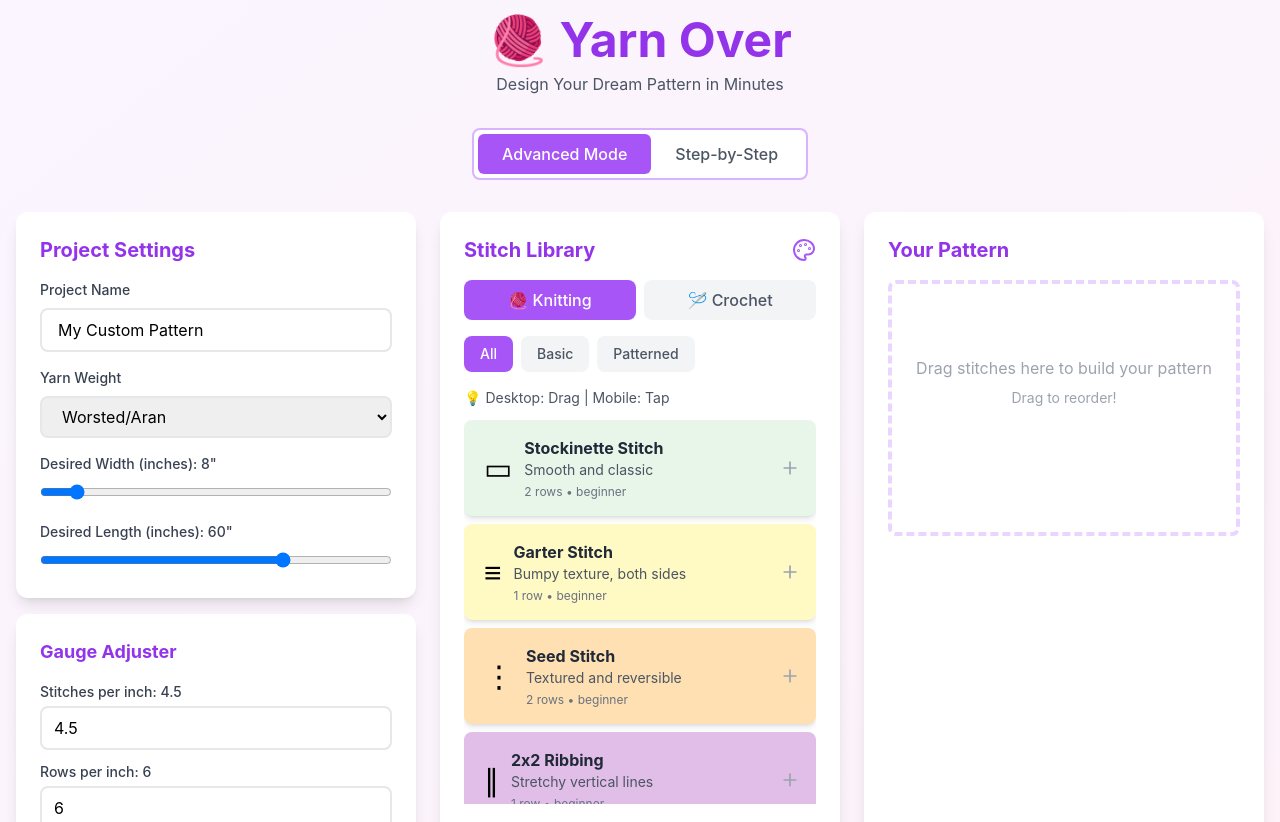
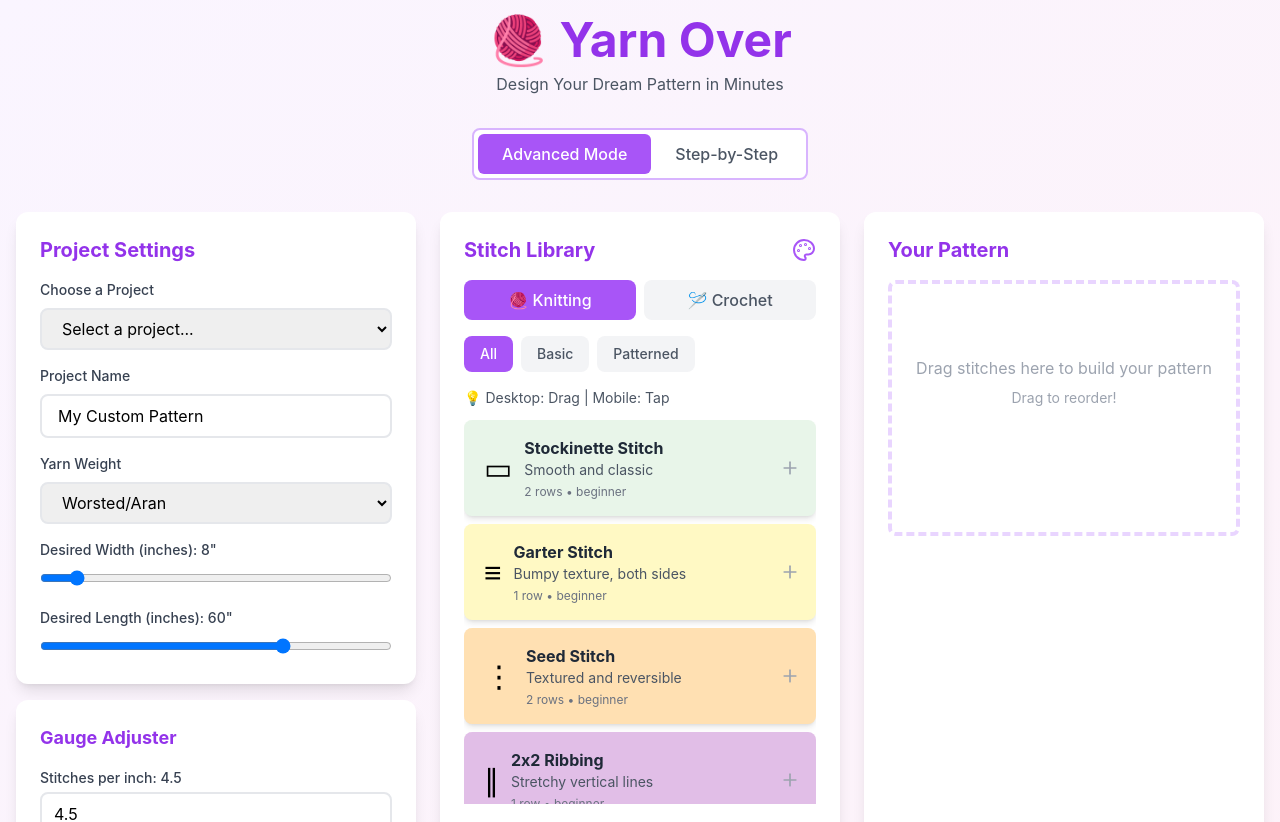
Before and after one commit to Yarn-Over/yarn-over, a React (Vite) app: page / in a window 1280 px wide. Shown: the top 822 px of the page. Built offline with nearby package versions, Linux system fonts and the light colour scheme.

Commit message:
Update App.jsx

```diff
--- a/src/App.jsx
+++ b/src/App.jsx
@@ -795,6 +795,36 @@ const YarnOverApp = () => {
 
                 <div className="space-y-4">
                   <div>
+                    <label className="block text-sm font-medium text-gray-700 mb-2">Choose a Project</label>
+                    <select
+                      value={selectedPreset}
+                      onChange={(e) => {
+                        const presetKey = e.target.value;
+                        if (presetKey) {
+                          const preset = projectPresets[presetKey];
+                          setSelectedPreset(presetKey);
+                          setProjectName(preset.name);
+                          setDesiredWidth(preset.width);
+                          setDesiredLength(preset.length);
+                          setWidth(Math.ceil(preset.width * stitchesPerInch * 1.15));
+                        }
+                      }}
+                      className="w-full px-4 py-2 border-2 border-gray-200 rounded-lg focus:border-purple-400 focus:outline-none"
+                    >
+                      <option value="">Select a project...</option>
+                      {Object.entries(projectCategories).map(([catKey, category]) => (
+                        <optgroup key={catKey} label={`${category.icon} ${category.name}`}>
+                          {category.presets.map((presetKey) => (
+                            <option key={presetKey} value={presetKey}>
+                              {projectPresets[presetKey].name}
+                            </option>
+                          ))}
+                        </optgroup>
+                      ))}
+                    </select>
+                  </div>
+
+                  <div>
                     <label className="block text-sm font-medium text-gray-700 mb-2">Project Name</label>
                     <input
                       type="text"
@@ -1376,4 +1406,5 @@ const YarnOverApp = () => {
     </div>
   );
 };
+
 export default YarnOverApp;
```
